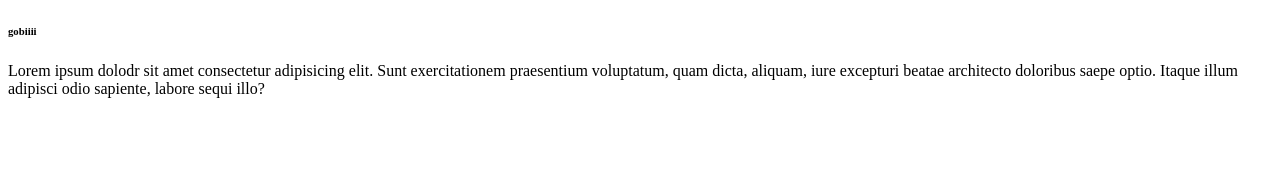
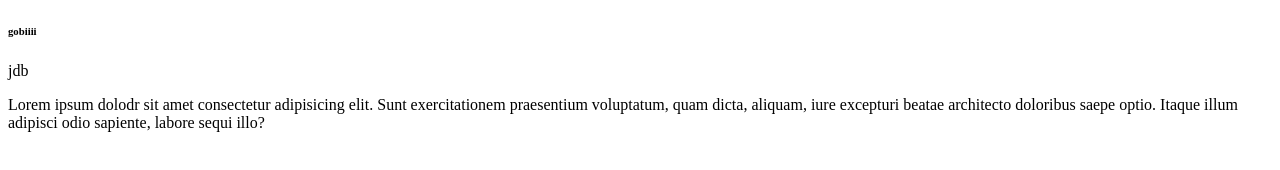
Before and after one commit to mani2331janu/gitWork, a plain HTML site: page newfile.html in a window 1280 px wide. Drawn offline with Linux system fonts and the light colour scheme.

Commit message:
gobi add new file

```diff
--- a/newfile.html
+++ b/newfile.html
@@ -7,6 +7,7 @@
 </head>
 <body>
     <h6>gobiiii</h6>
+    <p>jdb</p>
     <p>Lorem ipsum dolodr sit amet consectetur adipisicing elit. Sunt exercitationem praesentium voluptatum, quam dicta, aliquam, iure excepturi beatae architecto doloribus saepe optio. Itaque illum adipisci odio sapiente, labore sequi illo?</p>
 </body>
 </html>
```
